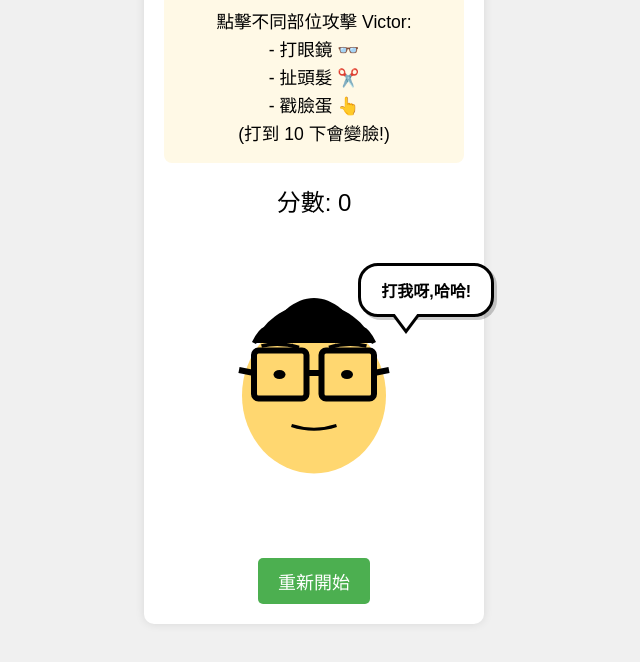
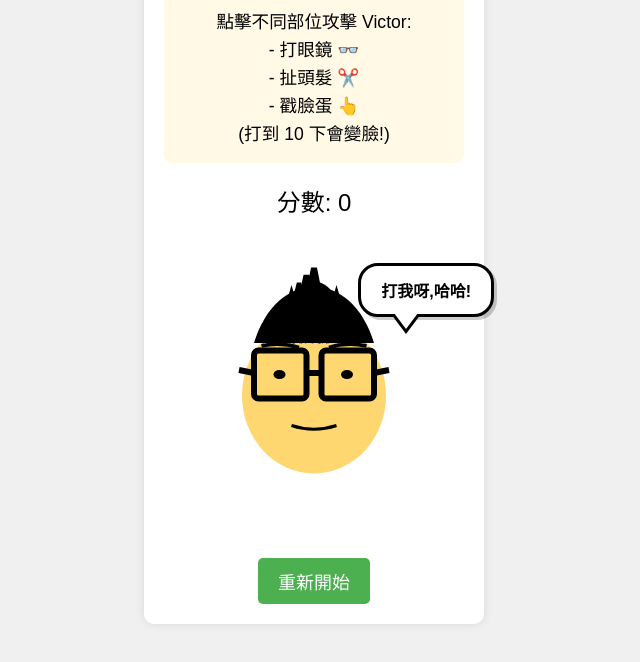
Before and after one commit to yunhaimaster/hit-victor, a plain HTML site: page index.html in a window 1280 px wide. Shown: the part 132-794 px from the top of the page, without its empty margins (326-966 px from the left). Drawn offline with Linux system fonts and the light colour scheme.

Commit message:
Updated hairstyle to be more modern and stylish with better texture

```diff
--- a/index.html
+++ b/index.html
@@ -25,21 +25,26 @@
                 <!-- 頭部 -->
                 <ellipse cx="100" cy="105" rx="48" ry="52" fill="#ffd770"/>
 
-                <!-- 頭髮 (更完整的覆蓋) -->
+                <!-- 頭髮 (現代時尚造型) -->
                 <g id="hair">
                     <!-- 基本髮型形狀 -->
-                    <path d="M60 70 C75 35 125 35 140 70" fill="#000"/>
-                    <!-- 頭頂完整覆蓋 -->
-                    <path d="M65 70 C85 30 115 30 135 70" fill="#000"/>
-                    <!-- 兩側延伸 -->
-                    <path d="M60 70 C65 60 70 55 75 70" stroke="#000" stroke-width="3" fill="none"/>
-                    <path d="M125 70 C130 55 135 60 140 70" stroke="#000" stroke-width="3" fill="none"/>
-                    <!-- 自然層次 -->
-                    <path d="M70 70 C85 45 115 45 130 70" stroke="#000" stroke-width="2.5" fill="none"/>
-                    <path d="M75 70 C90 40 110 40 125 70" stroke="#000" stroke-width="2" fill="none"/>
-                    <!-- 髮流細節 -->
-                    <path d="M80 70 Q100 35 120 70" stroke="#000" stroke-width="2" fill="none"/>
-                    <path d="M85 70 Q100 45 115 70" stroke="#000" stroke-width="1.5" fill="none"/>
+                    <path d="M60 70 C75 20 125 20 140 70" fill="#000"/>
+                    <!-- 時尚頂部 -->
+                    <path d="M70 70 C90 15 110 15 130 70" fill="#000"/>
+                    <!-- 造型髮絲 -->
+                    <path d="M85 70 L95 25 L105 70" stroke="#000" stroke-width="4" fill="none"/>
+                    <path d="M90 70 L100 20 L110 70" stroke="#000" stroke-width="4" fill="none"/>
+                    <path d="M80 70 L90 30 L100 70" stroke="#000" stroke-width="3" fill="none"/>
+                    <!-- 時尚側邊 -->
+                    <path d="M65 70 C70 45 75 40 85 70" stroke="#000" stroke-width="3" fill="none"/>
+                    <path d="M115 70 C125 40 130 45 135 70" stroke="#000" stroke-width="3" fill="none"/>
+                    <!-- 層次感 -->
+                    <path d="M75 70 L85 35 L95 70" stroke="#000" stroke-width="2" fill="none"/>
+                    <path d="M105 70 L115 35 L125 70" stroke="#000" stroke-width="2" fill="none"/>
+                    <!-- 細節紋理 -->
+                    <path d="M80 70 Q95 25 110 70" stroke="#000" stroke-width="1.5" fill="none"/>
+                    <path d="M85 70 Q100 20 115 70" stroke="#000" stroke-width="1.5" fill="none"/>
+                    <path d="M90 70 Q100 30 110 70" stroke="#000" stroke-width="1" fill="none"/>
                 </g>
 
                 <!-- 眼鏡 (更大更方) -->
```
